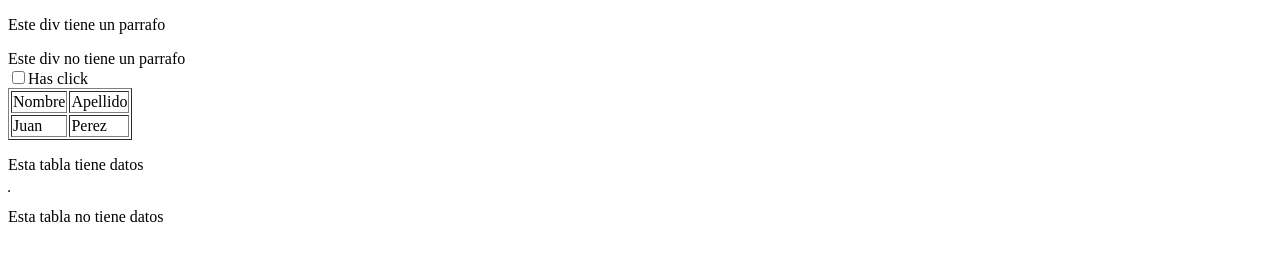
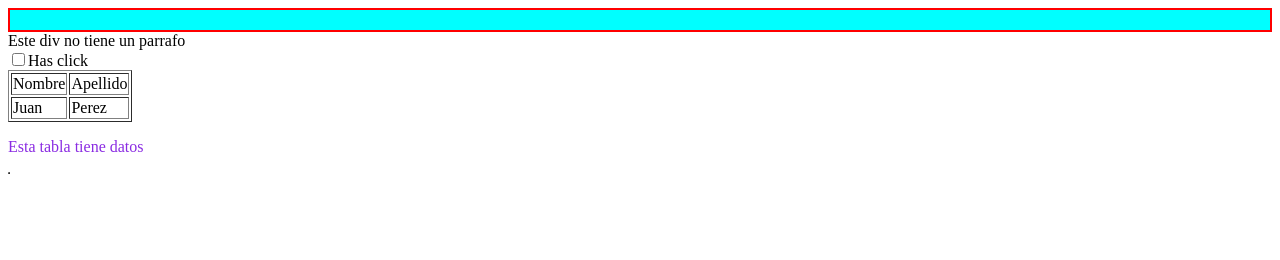
Before and after one commit to jhonnyduarte/css-avanzado, a plain HTML site: page index.html in a window 1280 px wide. Drawn offline with Linux system fonts and the light colour scheme.

Commit message:
psuedoclase has

```diff
--- a/index.html
+++ b/index.html
@@ -4,7 +4,7 @@
     <meta charset="UTF-8">
     <meta name="viewport" content="width=device-width, initial-scale=1.0">
     <title>Pseudoclse Has</title>
-    <link rel="stylesheet" href="./styles/apps.css">
+    <link rel="stylesheet" href="style.css">
 </head>
 <body>
     <div>
--- a/style.css
+++ b/style.css
@@ -0,0 +1,17 @@
+div:has(p) {
+    border: 2px solid red;
+    padding: 10px;
+    background-color: aqua;
+}
+
+label:has(input:checked) {
+    color: green;
+    font-weight: bold;
+}
+table:has(tr) + p {
+    display: block;
+    color: blueviolet;
+}
+p {
+    display: none;
+}
```
